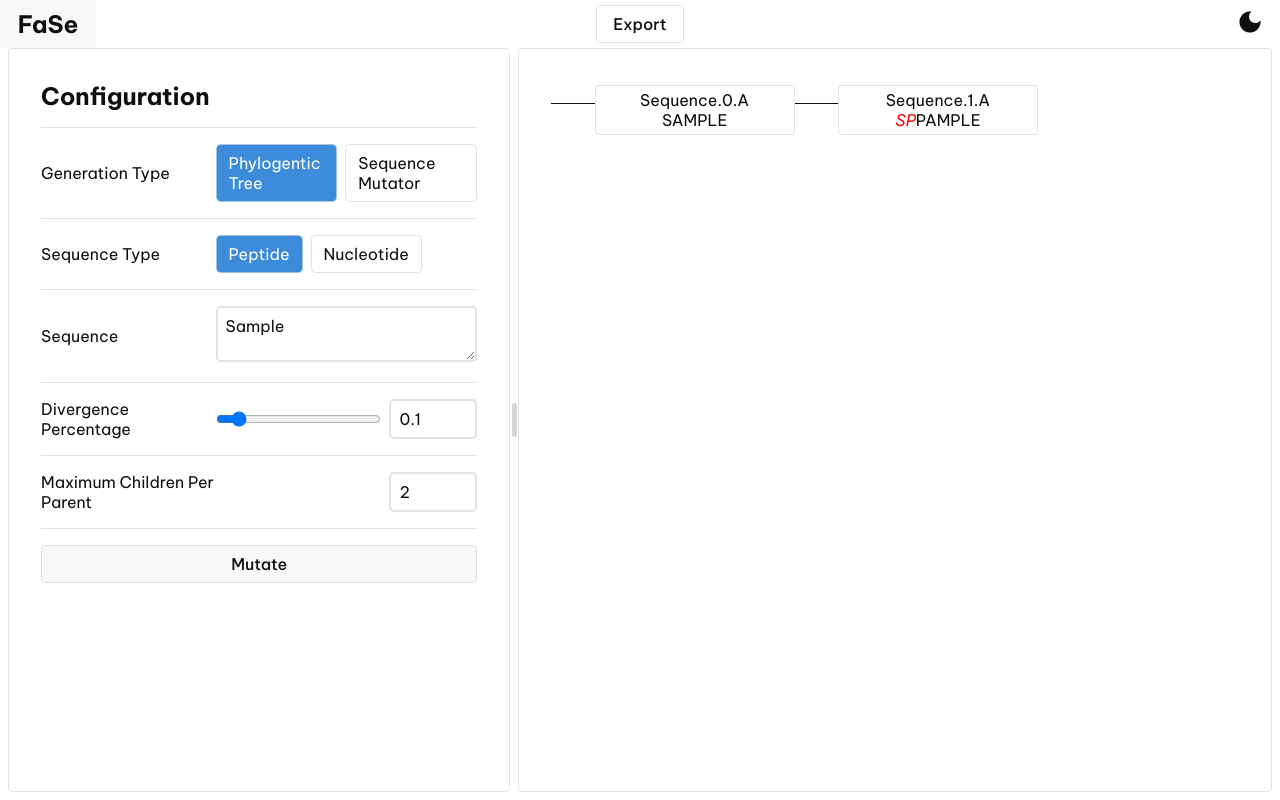
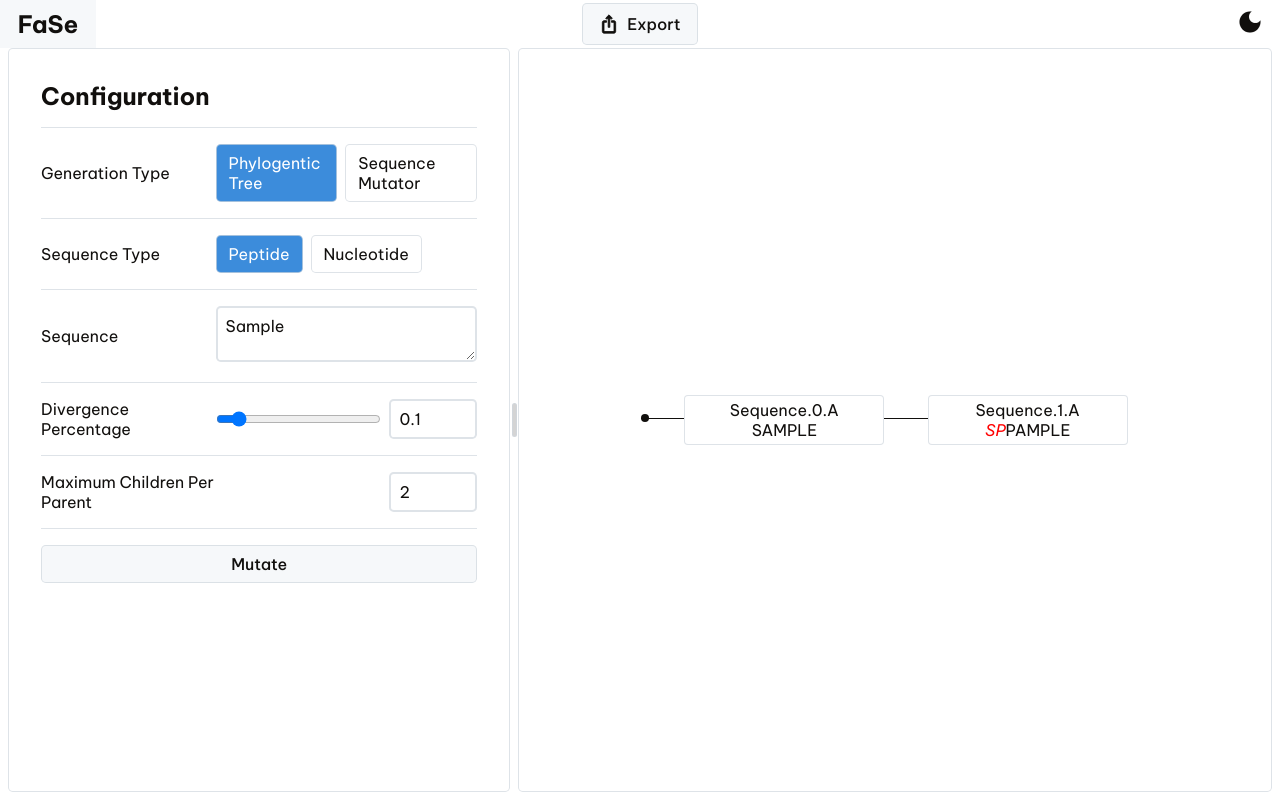
Before and after one commit to kimiyokoyama/improvedfase, a plain HTML site: page index.html in a window 1280 px wide. Both pictures are taken after typing "Sample" into the empty fields and a click on the button "Mutate". Drawn offline with Linux system fonts and the light colour scheme.

Commit message:
Adds alignment to dropdown and no data message

```diff
--- a/css/style.css
+++ b/css/style.css
@@ -162,7 +162,7 @@ nav li.right-align {
   gap: 2rem;
 }
 
-svg {
+.dropdown-button svg {
   user-select: none;
   touch-action: none;
 }
@@ -394,6 +394,10 @@ main.card-container {
   overflow-y: auto;
 }
 
+.card-panel {
+  position: relative;
+}
+
 @media (width >= 1200px) {
   main.card-container > .card-panel--side {
     flex-grow: 1;
@@ -430,19 +434,21 @@ main.card-container {
 }
 
 .card {
+  position: relative;
+  width: 100%;
+  height: 100%;
+  max-height: 100%;
   background-color: var(--cr-bg-primary);
-  width: 100%;
   border-radius: var(--br-radius-small);
   border: 1px solid var(--cr-border-primary);
-  height: 100%;
   overflow-y: scroll;
-  max-height: 100%;
 }
 
 .card > .card-content {
   padding: 2rem;
   height: 100%;
   max-width: 100%;
+  min-width: 280px;
   overflow-y: scroll;
 }
 
@@ -484,42 +490,47 @@ main.card-container {
   overflow-wrap: anywhere;
 }
 
-.dropdown-button {
-  display: inline-block;
+button.icon-button {
   position: relative;
-  background-color: var(--cr-bg-primary);
-  color: var(--cr-text-primary);
-  border: 1px solid var(--cr-border-primary);
-  border-radius: var(--br-radius-small);
-  padding: 0.5rem 1rem;
-  cursor: pointer;
-  font-size: 1rem;
-  font-weight: 500;
-  line-height: 1.25rem;
-  transition: background-color 0.15s ease-in-out, box-shadow 0.15s ease-in-out, color 0.15s ease-in-out, border-color 0.15s ease-in-out;
+  display: flex;
+  align-items: center;
+  margin: 0;
+  gap: 0.5rem;
 }
 
-.dropdown-button + .dropdown-content {
+button.icon-button svg {
+  vertical-align: middle;
+  fill: currentColor;
+  height: 1.5rem;
+  width: 1.25rem;
+}
+
+.dropdown-button {
+  position: relative;
+}
+
+.dropdown-button > .dropdown-content {
   opacity: 0;
   display: flex;
   flex-direction: column;
   position: absolute;
+  right: 0;
+  bottom: 3rem;
   background-color: var(--cr-bg-primary);
   border: 1px solid var(--cr-border-primary);
   border-radius: var(--br-radius-small);
-  padding: 0.5rem;
-  margin-top: 0.25rem;
+  padding: 0rem;
   pointer-events: none;
   z-index: 1;
   transition: opacity 0.15s ease-in-out;
 }
 
-.dropdown-button + .dropdown-content.show {
+.dropdown-button > .dropdown-content.show {
   pointer-events: auto;
   opacity: 1;
 }
 
-.dropdown-button + .dropdown-content button {
+.dropdown-content button {
   display: flex;
   justify-content: flex-start;
   align-items: center;
@@ -528,19 +539,14 @@ main.card-container {
   width: 100%;
   padding: 0.5rem 1rem;
   background-color: var(--cr-bg-primary);
-  color: var(--cr-text-primary);
   border: none;
   border-radius: var(--br-radius-small);
   cursor: pointer;
   font-size: 1rem;
   font-weight: 500;
   line-height: 1.25rem;
+  text-wrap: nowrap;
   transition: background-color 0.15s ease-in-out, box-shadow 0.15s ease-in-out, color 0.15s ease-in-out, border-color 0.15s ease-in-out;
-}
-
-.dropdown-button + .dropdown-content button:hover {
-  background-color: var(--cr-primary);
-  color: var(--cr-text-contrast);
 }
 
 .launch-svg {
@@ -559,7 +565,7 @@ button:hover .launch-svg {
 ul.tree-root {
   --branch-width: 2ch;
   --branch-border: 1px solid currentColor;
-  --branch-offset: 2ch;
+  --branch-offset: 2.5ch;
   --branch-vertical-border: 1px solid currentColor;
   --branch-radius: 1ch;
   --item-width: 200px;
@@ -653,5 +659,38 @@ li.tree-item:first-child::after {
 }
 
 #mutation-tree {
+  display: flex;
+  flex-direction: column;
+  align-items: center;
+  justify-content: center;
+  margin: auto;
   cursor: grab
 }
+
+#mutation-tree > .tree-root > .tree-item:first-child::before {
+  border-radius: 50%;
+  left: calc(-1 * var(--branch-width));
+  top: calc(var(--branch-offset) - (0.5rem / 2));
+  width: 0.5rem;
+  height: 0.5rem;
+  background-color: var(--cr-text-primary);
+}
+
+#no-data-message {
+  display: flex;
+  justify-content: center;
+  align-items: center;
+  width: 100%;
+  height: 100%;
+  font-size: 2.5rem;
+  font-weight: 600;
+  opacity: 50%;
+  user-select: none;
+}
+
+div.merged-button-group {
+  display: flex;
+  justify-content: center;
+  align-items: center;
+  gap: 0.5rem;
+}
--- a/index.html
+++ b/index.html
@@ -26,7 +26,14 @@
       </li>
     </ul>
     <div id="nav-center">
-      <button id="export-button-placeholder">Export</button>
+      <div class="merged-button-group">
+        <button class="icon-button dropdown-button" id="export-button">
+          <svg viewBox="0 0 24 24">
+            <path stroke="currentColor" fill="currentColor" d="m16 5-1.42 1.42-1.59-1.59V16h-1.98V4.83L9.42 6.42 8 5l4-4zm4 5v11c0 1.1-.9 2-2 2H6c-1.11 0-2-.9-2-2V10c0-1.11.89-2 2-2h3v2H6v11h12V10h-3V8h3c1.1 0 2 .89 2 2"></path>
+          </svg>
+          Export
+        </button>
+      </div>
     </div>
     <ul>
       <li class="right-align">
@@ -118,6 +125,7 @@
     <div class="card-panel card-panel--main" id="main-panel">
       <section class="card" id="mutation-card">
         <div class="card-content" id="mutation-content">
+          <div id="no-data-message">No data to display</div>
           <div id="mutation-list"></div>
           <div id="mutation-tree"></div>
         </div>
--- a/js/main.js
+++ b/js/main.js
@@ -1,7 +1,7 @@
 import { mutateAminoAcid, mutateNucleotide, mutateSequence } from "./modules/mutators.js";
 import { getThemeIconData, setupTheme, toggleTheme } from "./modules/theme.js";
 import { makeTree, formatMutationSequence } from "./modules/treeview.js";
-import DropwdownButton from "./modules/dropdownButton.js";
+import DropdownButton from "./modules/dropdownButton.js";
 /**
  * What type of generation to use (and display)
  * @type {"tree" | "mutator"}
@@ -55,18 +55,12 @@ let treeData = null;
 let displayedSequences = [];
 /**
  * The export dropdown button
- * @type {DropwdownButton}
+ * @type {DropdownButton}
  */
-let exportDropdown = new DropwdownButton("Export", [
+let exportDropdown = new DropdownButton(document.getElementById("export-button"), [
   { text: "Export as FASTA", callback: () => exportToFASTA() },
   { text: "Open data in new tab", link: true, callback: () => exportToNewTab() },
-], "export-button");
-
-// replace export button with DropdownButton
-const navCenter = document.getElementById("nav-center");
-const exportButton = document.getElementById("export-button-placeholder");
-exportDropdown.insertBefore(navCenter, exportButton);
-exportButton.remove();
+], { closeOnClick: true, above: false, left: true });
 
 /**
  * Generates a mutation list based on a given sequence and mutation function
@@ -257,6 +251,8 @@ function main() {
   mutuateForm.addEventListener("submit", (e) => {
     e.preventDefault();
     originalSequence = originalSequence.toUpperCase();
+    const noDataMessage = document.getElementById("no-data-message");
+    if (noDataMessage) noDataMessage.style.display = "none";
     mutationList.innerHTML = "";
     mutationTree.innerHTML = "";
     if (generationType === "mutator") {
--- a/js/modules/dropdownButton.js
+++ b/js/modules/dropdownButton.js
@@ -1,20 +1,25 @@
-export default class DropwdownButton {
+/**
+ * @file Contains dropdown button class for creating dropdown buttons in the UI
+ * @author Zachary Mullen
+ * @module dropdownButton
+ */
+
+export default class DropdownButton {
   /**
    * Create a dropdown button
-   * @param {string} text - button text
+   * @param {element} element - the element to attach the dropdown to
    * @param {Array<Object<{text: string, callback: Function}>>} list - list of objects with display text and a callback function
-   * @param {number} id - button id
    * @param {boolean} closeOnClick - if choosing from the list should close the dropdown
+   * @param {boolean} above - if the list should appear above the button
+   * @param {boolean} left - if the list should appear left-aligned
    */
-  constructor(text, list, id, closeOnClick = true) {
+  constructor(element, list, { closeOnClick = true, above = false, left = false } = {}) {
     this.list = list;
+    this.closeOnClick = closeOnClick;
+    this.above = above;
+    this.left = left;
     this.isOpen = false;
-
-    // initialize button
-    this.button = document.createElement("button");
-    this.button.classList.add("dropdown-button");
-    this.button.innerHTML = text;
-    if (id) this.button.id = id;
+    this.button = element;
     this.button.addEventListener("click", () => this.toggleList());
 
     // initialize dropdown
@@ -22,23 +27,28 @@ export default class DropwdownButton {
     this.dropdown.classList.add("dropdown-content");
     this.list.forEach((item) => {
       const button = document.createElement("button");
+      button.classList.add("icon-button");
       button.innerHTML = item.text;
+
+      // add icon to button
+      const launchSvg = document.createElementNS("http://www.w3.org/2000/svg", "svg");
+      launchSvg.setAttribute("viewBox", "0 0 24 24");
+      launchSvg.setAttribute("fill", "currentColor");
       if (item.link) {
-        // add launch svg icon
-        const launchSvg = document.createElementNS("http://www.w3.org/2000/svg", "svg");
-        launchSvg.classList.add("launch-svg");
-        launchSvg.setAttribute("viewBox", "0 0 24 24");
-        launchSvg.setAttribute("fill", "currentColor");
-        // launch icon path from mui icons https://mui.com/material-ui/material-icons/
         launchSvg.innerHTML = `<path d="M19 19H5V5h7V3H5c-1.11 0-2 .9-2 2v14c0 1.1.89 2 2 2h14c1.1 0 2-.9 2-2v-7h-2zM14 3v2h3.59l-9.83 9.83 1.41 1.41L19 6.41V10h2V3z"></path>`;
-        button.appendChild(launchSvg);
+      } else {
+        launchSvg.innerHTML = `<path d="M16.59 9H15V4c0-.55-.45-1-1-1h-4c-.55 0-1 .45-1 1v5H7.41c-.89 0-1.34 1.08-.71 1.71l4.59 4.59c.39.39 1.02.39 1.41 0l4.59-4.59c.63-.63.19-1.71-.7-1.71M5 19c0 .55.45 1 1 1h12c.55 0 1-.45 1-1s-.45-1-1-1H6c-.55 0-1 .45-1 1"></path>`;
       }
+      button.prepend(launchSvg);
+
+      // initialize button click with callback
       button.addEventListener("click", () => {
         item.callback();
         if (closeOnClick) this.toggleList(false);
       });
       this.dropdown.appendChild(button);
     });
+    this.button.appendChild(this.dropdown);
 
     // close dropdown when unfocused
     window.addEventListener("click", (e) => {
@@ -52,25 +62,20 @@ export default class DropwdownButton {
    */
   toggleList(open = !this.isOpen) {
     this.isOpen = open;
-    if (this.dropdown) this.dropdown.classList.toggle("show", this.isOpen);
-  }
-
-  /**
-   * Append the dropdown button to a parent element
-   * @param {HTMLElement} parent - the parent element
-   */
-  appendTo(parent) {
-    parent.appendChild(this.button);
-    parent.appendChild(this.dropdown);
-  }
-
-  /**
-   * Replace an element with the dropdown button
-   * @param {HTMLElement} parent - the parent element
-   * @param {HTMLElement} sibling - the sibling element
-   */
-  insertBefore(parent, sibling) {
-    parent.insertBefore(this.button, sibling);
-    parent.insertBefore(this.dropdown, sibling);
+    if (this.dropdown) {
+      if (this.above) {
+        this.dropdown.style.bottom = `${this.button.offsetHeight + 4}px`;
+      } else {
+        this.dropdown.style.top = `${this.button.offsetHeight + 4}px`;
+      }
+      if (this.left) {
+        this.dropdown.style.left = "0";
+        this.dropdown.style.right = "auto";
+      } else {
+        this.dropdown.style.left = "auto";
+        this.dropdown.style.right = "0";
+      }
+      this.dropdown.classList.toggle("show", this.isOpen);
+    }
   }
 }
```
